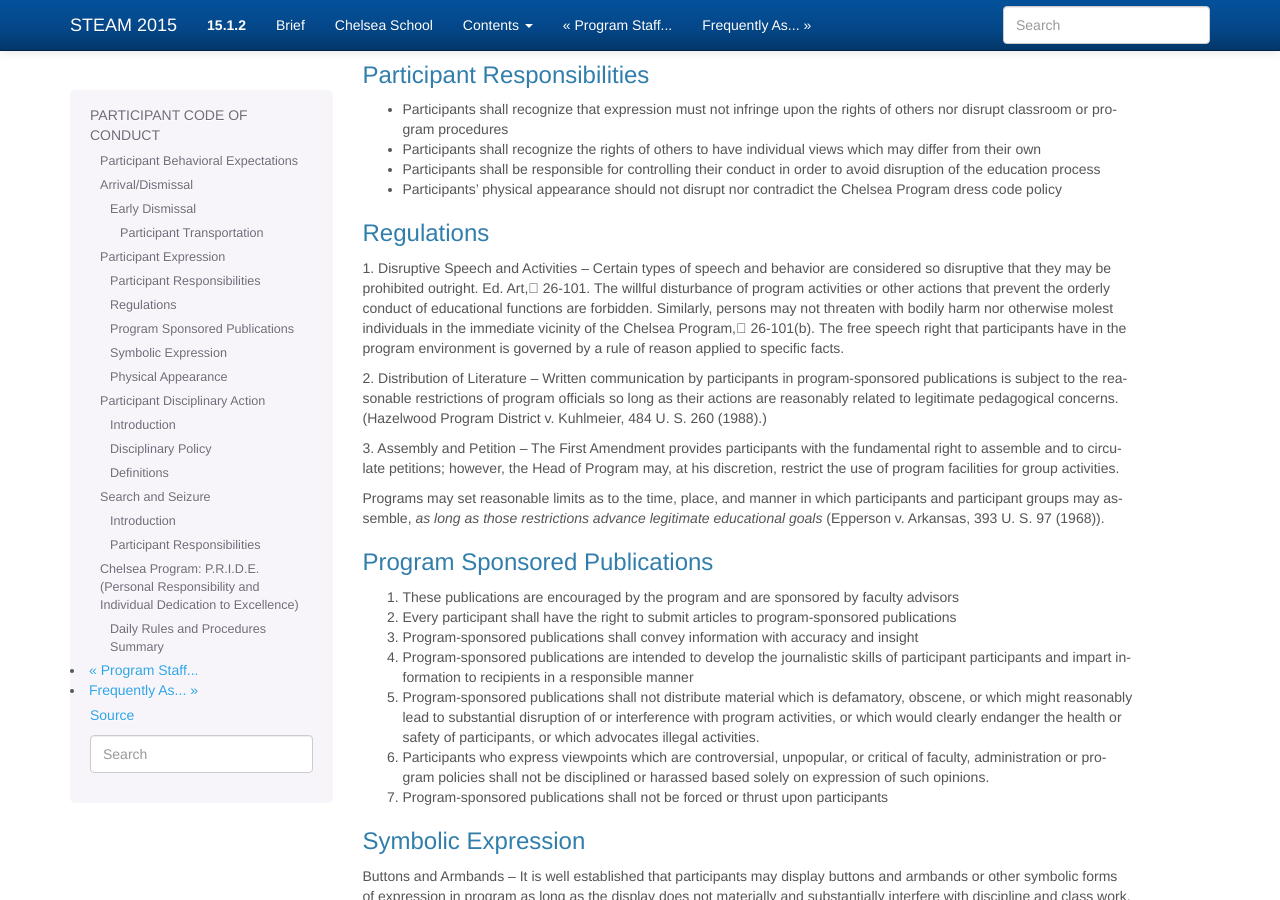
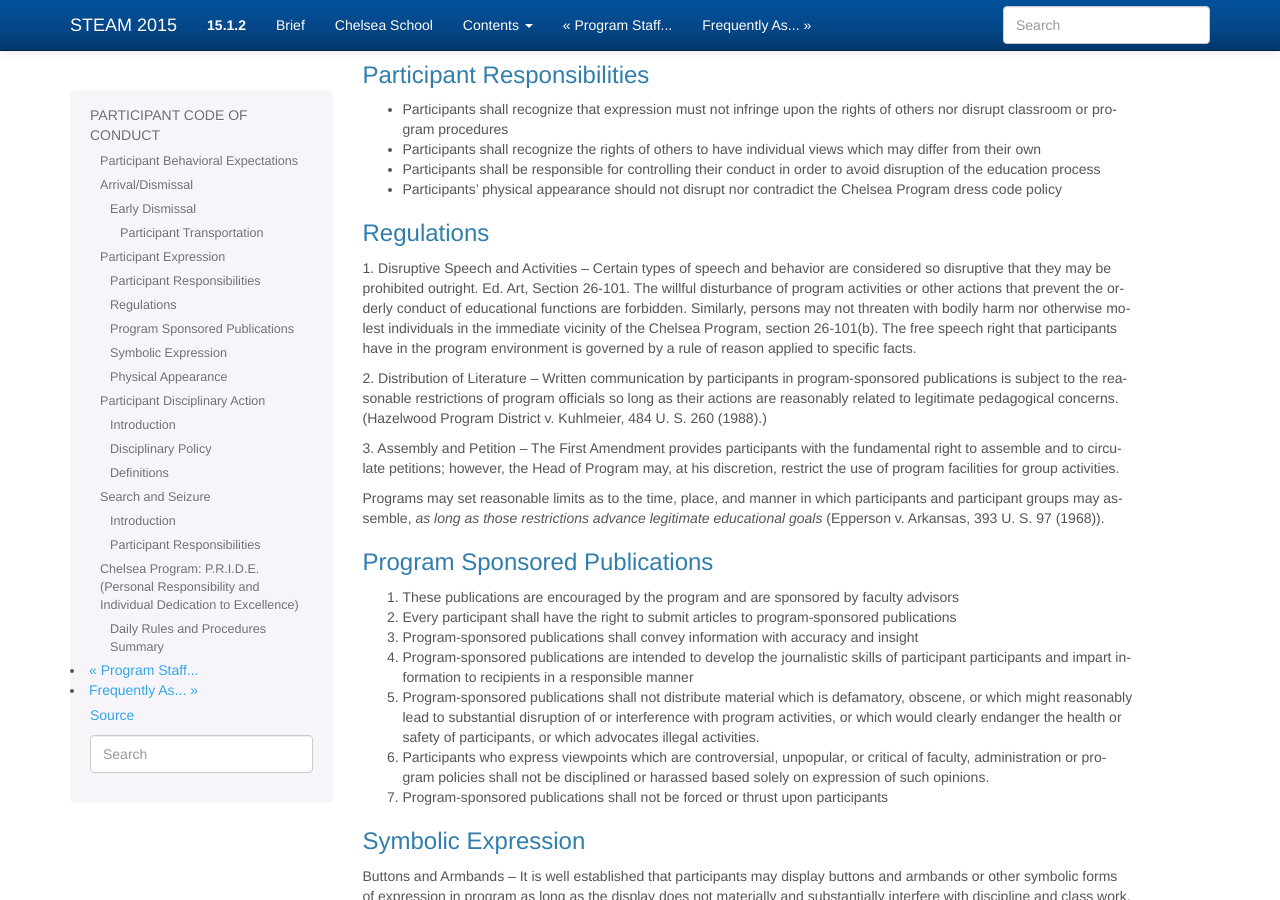
Before and after one commit to ghoulmann/summer-steam-program-details-2015, a Sphinx documentation site: the page built from details-pdf/source/comportment.rst, in a window 1280 px wide and 900 px high, scrolled down 1161 px. Built offline with Sphinx 7.4.7, drawn with Linux system fonts in a browser that asks for light colours.

Commit message:
modified unacceptable characters in comportment

```diff
--- a/details-pdf/source/comportment.rst
+++ b/details-pdf/source/comportment.rst
@@ -92,8 +92,8 @@ Participant Responsibilities
 Regulations
 ------------
 
-1. Disruptive Speech and Activities – Certain types of speech and behavior are considered so disruptive that they may be prohibited outright. Ed. Art, 26-101. The willful disturbance of program activities or other actions that prevent the orderly
-conduct of educational functions are forbidden. Similarly, persons may not threaten with bodily harm nor otherwise molest individuals in the immediate vicinity of the Chelsea Program, 26-101(b). The free speech right that participants have in
+1. Disruptive Speech and Activities – Certain types of speech and behavior are considered so disruptive that they may be prohibited outright. Ed. Art, Section 26-101. The willful disturbance of program activities or other actions that prevent the orderly
+conduct of educational functions are forbidden. Similarly, persons may not threaten with bodily harm nor otherwise molest individuals in the immediate vicinity of the Chelsea Program, section 26-101(b). The free speech right that participants have in
 the program environment is governed by a rule of reason applied to specific facts.
 
 2. Distribution of Literature – Written communication by participants in program-sponsored publications is subject to the reasonable restrictions of program officials so long as their actions are reasonably related to legitimate pedagogical
```
Also changed, not shown: 18 other files.
